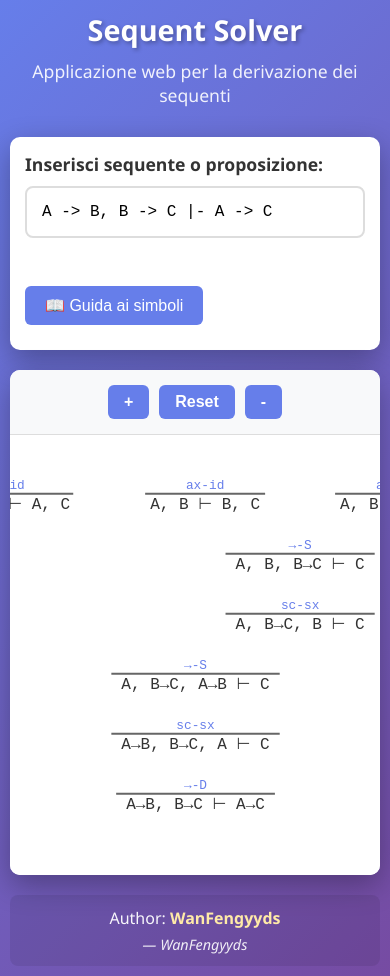
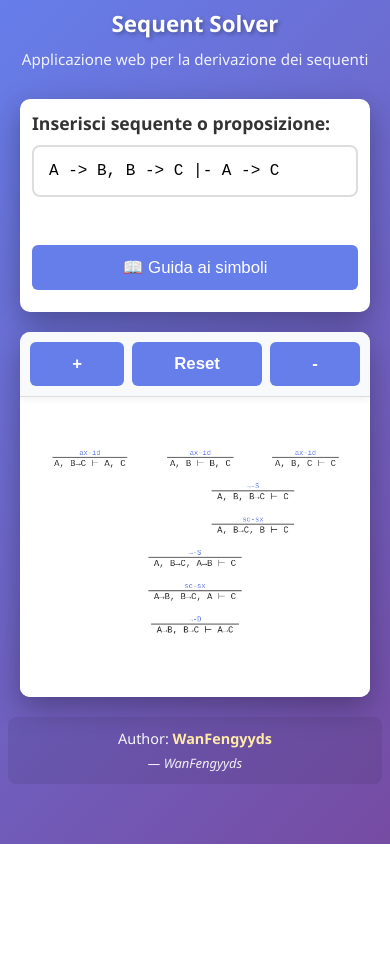
Before and after one commit to WanFengyyds/Calcolo-Sequenti-Kai, a plain HTML site: page index.html in a window 390 px wide. After the commit the page ends 844 px from the top, so only its background shows below. Drawn offline with Linux system fonts and the light colour scheme.

Commit message:
Add responsive styles for small devices and enhance footer layout

```diff
--- a/style.css
+++ b/style.css
@@ -215,6 +215,86 @@ header h1 {
     }
 }
 
+/* Additional responsive rules for small devices */
+@media (max-width: 600px) {
+    .container {
+        padding: 0 12px;
+    }
+
+    header h1 {
+        font-size: 1.6em;
+    }
+
+    .subtitle {
+        font-size: 0.95em;
+    }
+
+    .derivation-viewport {
+        padding: 12px;
+        min-height: 300px;
+        max-height: 70vh;
+    }
+
+    /* Make canvas scale to viewport width */
+    #derivation-canvas {
+        width: 100% !important;
+        height: auto !important;
+        max-width: 100%;
+    }
+
+    /* Make zoom controls touch-friendly and sticky */
+    .zoom-controls {
+        position: sticky;
+        top: 0;
+        z-index: 30;
+        gap: 8px;
+        padding: 10px;
+        background: #f8f9fa;
+        box-shadow: 0 2px 8px rgba(0,0,0,0.06);
+    }
+
+    .zoom-controls button {
+        flex: 1 1 auto;
+        padding: 12px 10px;
+        font-size: 1.05em;
+    }
+
+    /* Help toggle full width */
+    .help-toggle {
+        width: 100%;
+        padding: 12px;
+        font-size: 1.05em;
+    }
+
+    .help-content.show {
+        padding: 12px;
+    }
+}
+
+/* Very small screens (older phones) */
+@media (max-width: 420px) {
+    body {
+        padding: 8px;
+    }
+
+    header h1 {
+        font-size: 1.4em;
+    }
+
+    .input-section {
+        padding: 12px;
+    }
+
+    .help-content li {
+        font-size: 0.95em;
+    }
+
+    .site-footer {
+        font-size: 0.9em;
+        padding: 10px;
+    }
+}
+
 /* Footer / author signature styling */
 .site-footer {
     margin: 20px auto 0;
```
Also changed, not shown: 1 other file.
